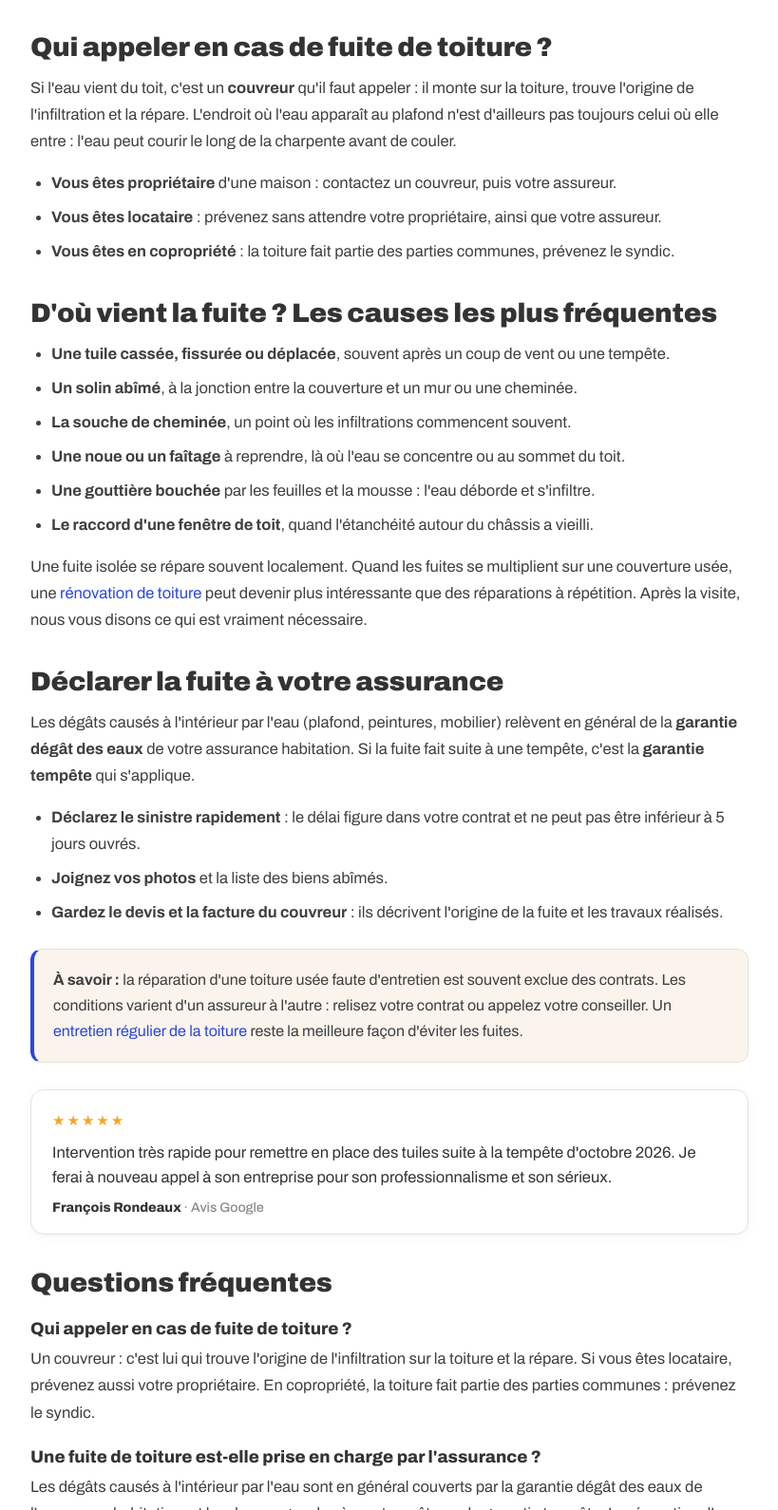
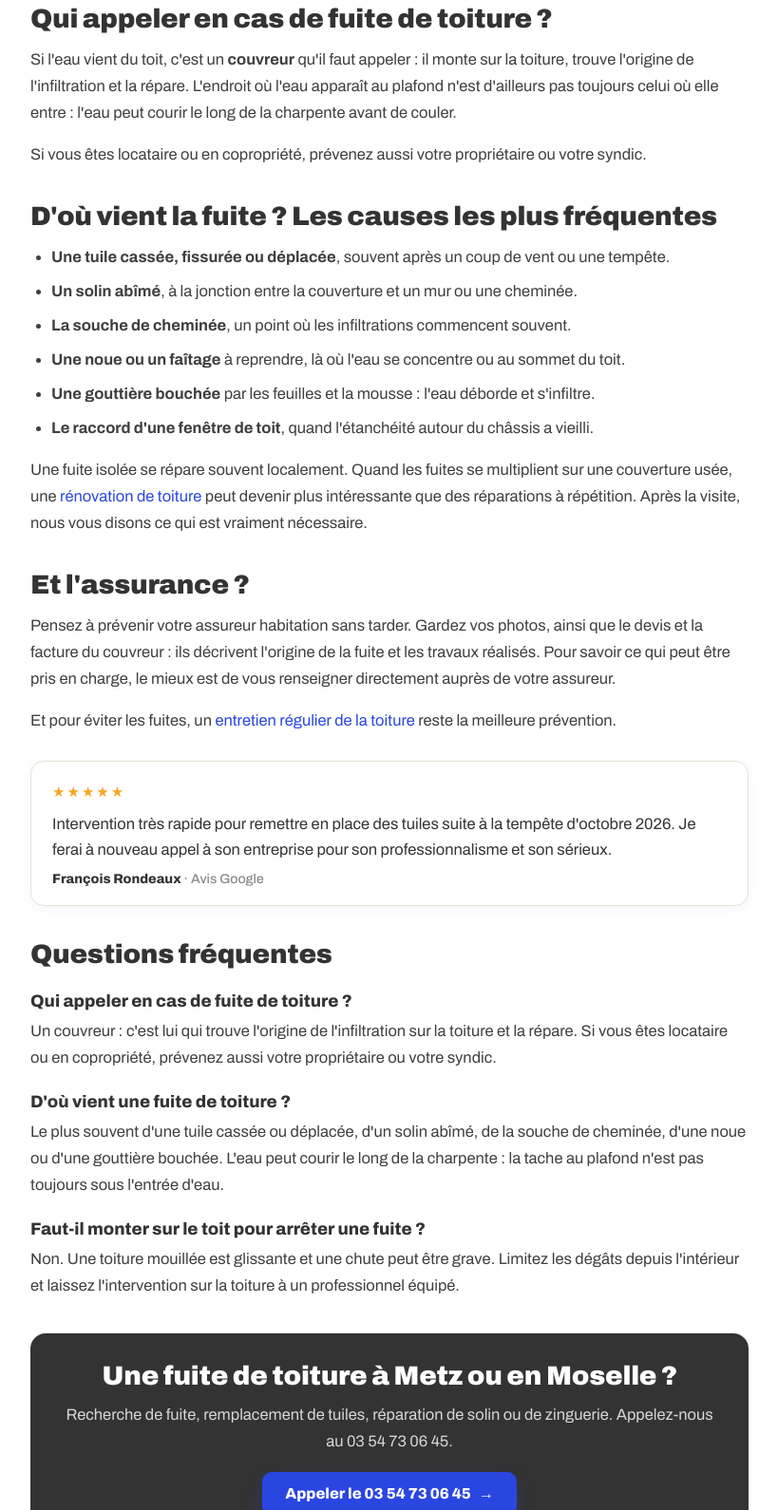
Before and after one commit to depesmen/schoeffter-couverture, a plain HTML site: page blog/fuite-toiture-que-faire.html in a window 1280 px wide. Shown: the part 1210-2800 px from the top of the page at 95% size, without its empty margins (230-1049 px from the left). Drawn offline with Linux system fonts and the light colour scheme.

Commit message:
Article Fuite de toiture : passages assurance et juridiques allégés
Co-Authored-By: Claude Opus 5.5 <noreply@anthropic.com>

```diff
--- a/blog/fuite-toiture-que-faire.html
+++ b/blog/fuite-toiture-que-faire.html
@@ -5,13 +5,13 @@
 <meta name="viewport" content="width=device-width, initial-scale=1">
 <meta name="format-detection" content="telephone=no">
 <title>Fuite de toiture : que faire et qui appeler ? | SAS Schoeffter</title>
-<meta name="description" content="Fuite de toiture à Metz : les bons gestes en attendant le couvreur, la déclaration à l'assurance et qui appeler. Les conseils de la SAS Schoeffter en Moselle.">
+<meta name="description" content="Fuite de toiture à Metz : les bons gestes en attendant le couvreur, les causes les plus fréquentes et qui appeler. Les conseils de la SAS Schoeffter en Moselle.">
 <link rel="canonical" href="https://www.schoeffter-toiture.fr/blog/fuite-toiture-que-faire">
 <meta name="robots" content="index, follow">
 <meta property="og:type" content="article">
 <meta property="og:locale" content="fr_FR">
 <meta property="og:title" content="Fuite de toiture : que faire et qui appeler ?">
-<meta property="og:description" content="Les bons gestes en cas de fuite de toiture, la déclaration à l'assurance et le bon interlocuteur à Metz.">
+<meta property="og:description" content="Les bons gestes en cas de fuite de toiture, les causes fréquentes et le bon interlocuteur à Metz.">
 <meta property="og:image" content="https://www.schoeffter-toiture.fr/assets/hero-tuiles-pluie-poster.jpg">
 <link rel="icon" type="image/png" sizes="48x48" href="../assets/favicon-48.png">
 <link rel="apple-touch-icon" sizes="180x180" href="../assets/apple-touch-icon.png">
@@ -23,7 +23,7 @@
     {
       "@type": "BlogPosting",
       "headline": "Fuite de toiture : que faire et qui appeler ?",
-      "description": "Les bons gestes en cas de fuite de toiture, la déclaration à l'assurance et le bon interlocuteur à Metz et en Moselle.",
+      "description": "Les bons gestes en cas de fuite de toiture, les causes fréquentes et le bon interlocuteur à Metz et en Moselle.",
       "inLanguage": "fr",
       "image": "https://www.schoeffter-toiture.fr/assets/hero-tuiles-pluie-poster.jpg",
       "author": {
@@ -76,15 +76,15 @@
           "name": "Qui appeler en cas de fuite de toiture ?",
           "acceptedAnswer": {
             "@type": "Answer",
-            "text": "Un couvreur : c'est lui qui trouve l'origine de l'infiltration sur la toiture et la répare. Si vous êtes locataire, prévenez aussi votre propriétaire. En copropriété, la toiture fait partie des parties communes : prévenez le syndic."
+            "text": "Un couvreur : c'est lui qui trouve l'origine de l'infiltration sur la toiture et la répare. Si vous êtes locataire ou en copropriété, prévenez aussi votre propriétaire ou votre syndic."
           }
         },
         {
           "@type": "Question",
-          "name": "Une fuite de toiture est-elle prise en charge par l'assurance ?",
+          "name": "D'où vient une fuite de toiture ?",
           "acceptedAnswer": {
             "@type": "Answer",
-            "text": "Les dégâts causés à l'intérieur par l'eau sont en général couverts par la garantie dégât des eaux de l'assurance habitation, et les dommages dus à une tempête par la garantie tempête. La réparation d'une toiture usée faute d'entretien est souvent exclue. Vérifiez votre contrat et déclarez le sinistre rapidement."
+            "text": "Le plus souvent d'une tuile cassée ou déplacée, d'un solin abîmé, de la souche de cheminée, d'une noue ou d'une gouttière bouchée. L'eau peut courir le long de la charpente : la tache au plafond n'est pas toujours sous l'entrée d'eau."
           }
         },
         {
@@ -115,7 +115,7 @@
 
   <article>
     <h1>Fuite de toiture : que faire et qui appeler ?</h1>
-    <p class="lead">Une tache au plafond, des gouttes qui tombent pendant l'averse : une fuite de toiture demande de réagir vite, sans se mettre en danger. Voici les bons gestes en attendant le couvreur, comment déclarer le sinistre à votre assurance et qui contacter à Metz et en Moselle.</p>
+    <p class="lead">Une tache au plafond, des gouttes qui tombent pendant l'averse : une fuite de toiture demande de réagir vite, sans se mettre en danger. Voici les bons gestes en attendant le couvreur, les causes les plus fréquentes et qui contacter à Metz et en Moselle.</p>
     <p class="meta">Par la SAS Schoeffter, couvreur à Metz et en Moselle · Publié le <time datetime="2026-11-19">19 novembre 2026</time></p>
     <img class="article-hero" src="../assets/hero-tuiles-pluie-poster.jpg" alt="Pluie sur une toiture en tuiles" width="1600" height="900">
 
@@ -124,7 +124,7 @@
       <li><strong>Récupérez l'eau</strong> avec une bassine ou un seau, et protégez le sol avec des serpillières.</li>
       <li><strong>Éloignez ou couvrez</strong> les meubles, les appareils électriques et les objets de valeur.</li>
       <li><strong>Coupez l'électricité</strong> de la pièce si l'eau approche d'un plafonnier, d'une prise ou d'un interrupteur.</li>
-      <li><strong>Prenez des photos</strong> des traces d'eau, du plafond et des objets abîmés : elles serviront pour l'assurance.</li>
+      <li><strong>Prenez des photos</strong> des traces d'eau, du plafond et des objets abîmés : elles pourront vous être utiles, par exemple auprès de votre assureur.</li>
       <li><strong>Ne montez pas sur le toit</strong>, surtout sous la pluie ou par grand vent : une toiture mouillée est très glissante.</li>
     </ul>
 
@@ -134,11 +134,7 @@
 
     <h2>Qui appeler en cas de fuite de toiture ?</h2>
     <p>Si l'eau vient du toit, c'est un <strong>couvreur</strong> qu'il faut appeler : il monte sur la toiture, trouve l'origine de l'infiltration et la répare. L'endroit où l'eau apparaît au plafond n'est d'ailleurs pas toujours celui où elle entre : l'eau peut courir le long de la charpente avant de couler.</p>
-    <ul>
-      <li><strong>Vous êtes propriétaire</strong> d'une maison : contactez un couvreur, puis votre assureur.</li>
-      <li><strong>Vous êtes locataire</strong> : prévenez sans attendre votre propriétaire, ainsi que votre assureur.</li>
-      <li><strong>Vous êtes en copropriété</strong> : la toiture fait partie des parties communes, prévenez le syndic.</li>
-    </ul>
+    <p>Si vous êtes locataire ou en copropriété, prévenez aussi votre propriétaire ou votre syndic.</p>
 
     <h2>D'où vient la fuite ? Les causes les plus fréquentes</h2>
     <ul>
@@ -151,16 +147,9 @@
     </ul>
     <p>Une fuite isolée se répare souvent localement. Quand les fuites se multiplient sur une couverture usée, une <a href="/prestations/couverture">rénovation de toiture</a> peut devenir plus intéressante que des réparations à répétition. Après la visite, nous vous disons ce qui est vraiment nécessaire.</p>
 
-    <h2>Déclarer la fuite à votre assurance</h2>
-    <p>Les dégâts causés à l'intérieur par l'eau (plafond, peintures, mobilier) relèvent en général de la <strong>garantie dégât des eaux</strong> de votre assurance habitation. Si la fuite fait suite à une tempête, c'est la <strong>garantie tempête</strong> qui s'applique.</p>
-    <ul>
-      <li><strong>Déclarez le sinistre rapidement</strong> : le délai figure dans votre contrat et ne peut pas être inférieur à 5 jours ouvrés.</li>
-      <li><strong>Joignez vos photos</strong> et la liste des biens abîmés.</li>
-      <li><strong>Gardez le devis et la facture du couvreur</strong> : ils décrivent l'origine de la fuite et les travaux réalisés.</li>
-    </ul>
-    <div class="callout">
-      <p><strong>À savoir :</strong> la réparation d'une toiture usée faute d'entretien est souvent exclue des contrats. Les conditions varient d'un assureur à l'autre : relisez votre contrat ou appelez votre conseiller. Un <a href="/prestations/demoussage-entretien-toiture">entretien régulier de la toiture</a> reste la meilleure façon d'éviter les fuites.</p>
-    </div>
+    <h2>Et l'assurance ?</h2>
+    <p>Pensez à prévenir votre assureur habitation sans tarder. Gardez vos photos, ainsi que le devis et la facture du couvreur : ils décrivent l'origine de la fuite et les travaux réalisés. Pour savoir ce qui peut être pris en charge, le mieux est de vous renseigner directement auprès de votre assureur.</p>
+    <p>Et pour éviter les fuites, un <a href="/prestations/demoussage-entretien-toiture">entretien régulier de la toiture</a> reste la meilleure prévention.</p>
 
     <figure class="quote">
       <p class="stars" aria-label="Note 5 sur 5">★★★★★</p>
@@ -171,9 +160,9 @@
     <section class="faq" aria-labelledby="faq-title">
       <h2 id="faq-title">Questions fréquentes</h2>
       <h3>Qui appeler en cas de fuite de toiture ?</h3>
-      <p>Un couvreur : c'est lui qui trouve l'origine de l'infiltration sur la toiture et la répare. Si vous êtes locataire, prévenez aussi votre propriétaire. En copropriété, la toiture fait partie des parties communes : prévenez le syndic.</p>
-      <h3>Une fuite de toiture est-elle prise en charge par l'assurance ?</h3>
-      <p>Les dégâts causés à l'intérieur par l'eau sont en général couverts par la garantie dégât des eaux de l'assurance habitation, et les dommages dus à une tempête par la garantie tempête. La réparation d'une toiture usée faute d'entretien est souvent exclue. Vérifiez votre contrat et déclarez le sinistre rapidement.</p>
+      <p>Un couvreur : c'est lui qui trouve l'origine de l'infiltration sur la toiture et la répare. Si vous êtes locataire ou en copropriété, prévenez aussi votre propriétaire ou votre syndic.</p>
+      <h3>D'où vient une fuite de toiture ?</h3>
+      <p>Le plus souvent d'une tuile cassée ou déplacée, d'un solin abîmé, de la souche de cheminée, d'une noue ou d'une gouttière bouchée. L'eau peut courir le long de la charpente : la tache au plafond n'est pas toujours sous l'entrée d'eau.</p>
       <h3>Faut-il monter sur le toit pour arrêter une fuite ?</h3>
       <p>Non. Une toiture mouillée est glissante et une chute peut être grave. Limitez les dégâts depuis l'intérieur et laissez l'intervention sur la toiture à un professionnel équipé.</p>
     </section>
```
Also changed, not shown: index.html (+1 -1 lines), prestations/couverture.html (+1 -1 lines), llms.txt.
